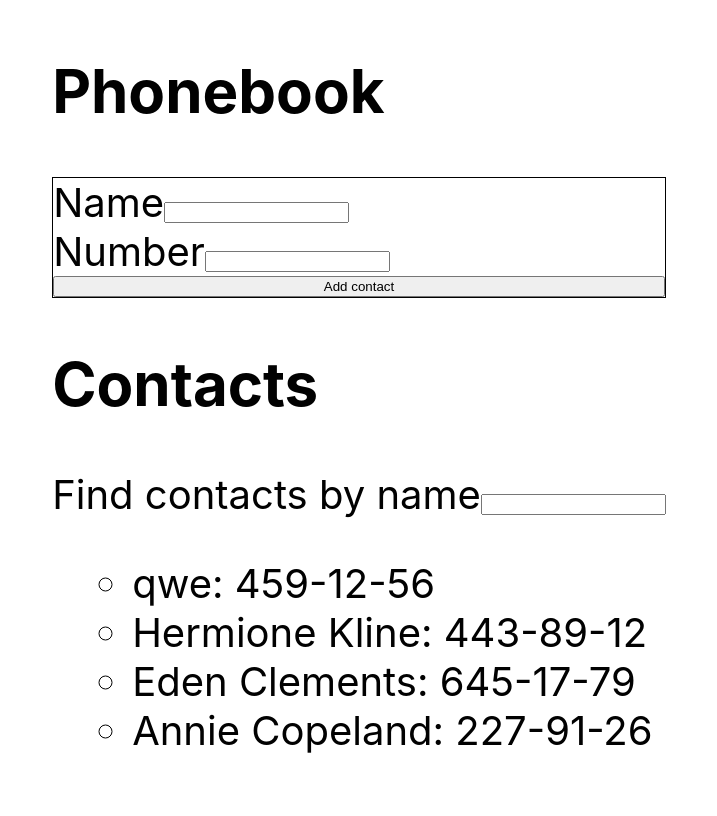
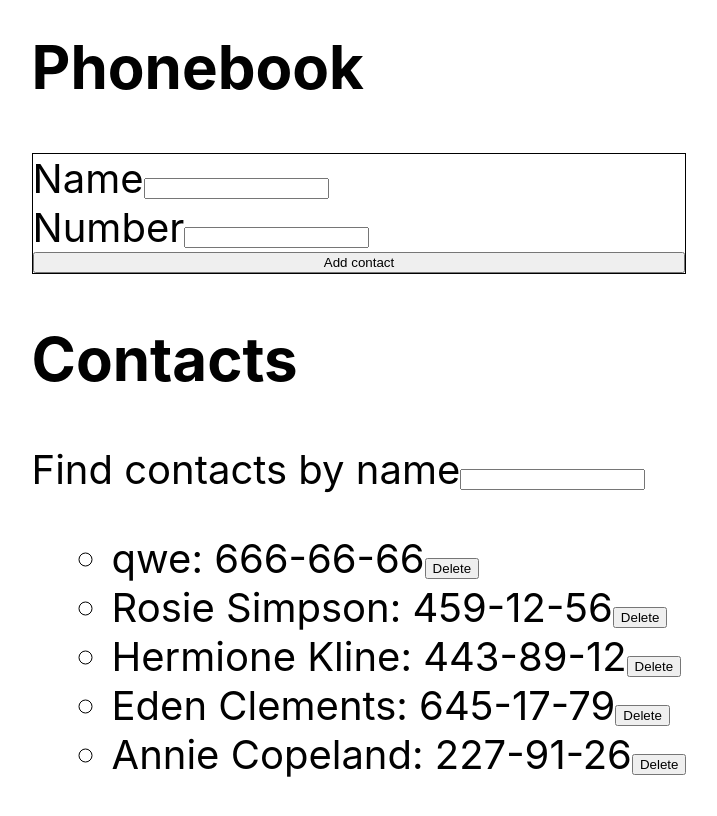
Before and after one commit to stas-yushkov/goit-react-hw-02-phonebook, a React (Create React App) app: page / in a window 1280 px wide. Shown: the top 816 px of the page, without its empty margins (281-998 px from the left). Built offline with nearby package versions, Linux system fonts and the light colour scheme.

Commit message:
step 6 done (handle del contacts)

```diff
--- a/src/components/App.jsx
+++ b/src/components/App.jsx
@@ -9,8 +9,8 @@ export class App extends PureComponent {
     super(props);
     this.state = {
       contacts: [
-        { id: 'id-1', name: 'qwe', number: '459-12-56' },
-        // { id: 'id-1', name: 'Rosie Simpson', number: '459-12-56' },
+        { id: 'id-qwe', name: 'qwe', number: '666-66-66' },
+        { id: 'id-1', name: 'Rosie Simpson', number: '459-12-56' },
         { id: 'id-2', name: 'Hermione Kline', number: '443-89-12' },
         { id: 'id-3', name: 'Eden Clements', number: '645-17-79' },
         { id: 'id-4', name: 'Annie Copeland', number: '227-91-26' },
@@ -33,20 +33,23 @@ export class App extends PureComponent {
     }));
   };
 
+  handleDelete = idToDelete => {
+    this.setState(prev => ({
+      ...prev,
+      contacts: this.state.contacts.filter(({ id }) => id !== idToDelete),
+    }));
+  };
+
   render() {
-    const contacts = this.state.contacts;
-    const filter = this.state.filter;
-    const renderContacts = () => {
-      if (!filter) {
-        return contacts.map(elem => (
-          <li key={elem.id}>{`${elem.name}: ${elem.number}`}</li>
-        ));
+    const { contacts, filter } = this.state;
+    const { onSubmit, handleFilterChange, handleDelete } = this;
+
+    const filteredContacts = () => {
+      if (filter) {
+        return contacts.filter(contact => contact.name.includes(filter));
       }
-      if (filter) {
-        return contacts
-          .filter(elem => elem.name.includes(filter))
-          .map(elem => <li key={elem.id}>{`${elem.name}: ${elem.number}`}</li>);
-      }
+
+      return contacts;
     };
 
     return (
@@ -62,13 +65,13 @@ export class App extends PureComponent {
       >
         <section>
           <h1>Phonebook</h1>
-          <ContactForm
-            contactList={this.state.contacts}
-            onSubmit={this.onSubmit}
+          <ContactForm contactList={contacts} onSubmit={onSubmit} />
+          <h2>Contacts</h2>
+          <Filter handleFilterChange={handleFilterChange} />
+          <ContactList
+            listOfContacts={filteredContacts()}
+            onDelete={handleDelete}
           />
-          <h2>Contacts</h2>
-          <Filter handleFilterChange={this.handleFilterChange} />
-          <ContactList renderContacts={renderContacts} />
         </section>
       </div>
     );
--- a/src/components/ContactList/ContactList.jsx
+++ b/src/components/ContactList/ContactList.jsx
@@ -1,9 +1,18 @@
 import { StyledList } from './StyledComponents';
 
-export const ContactList = ({ renderContacts }) => {
+export const ContactList = ({ listOfContacts, onDelete }) => {
   return (
     <StyledList>
-      <ul>{renderContacts()}</ul>
+      <ul>
+        {listOfContacts.map(({ id, name, number }) => (
+          <li key={id}>
+            {`${name}: ${number}`}
+            <button onClick={() => onDelete(id)} type="button">
+              Delete
+            </button>
+          </li>
+        ))}
+      </ul>
     </StyledList>
   );
 };
```
